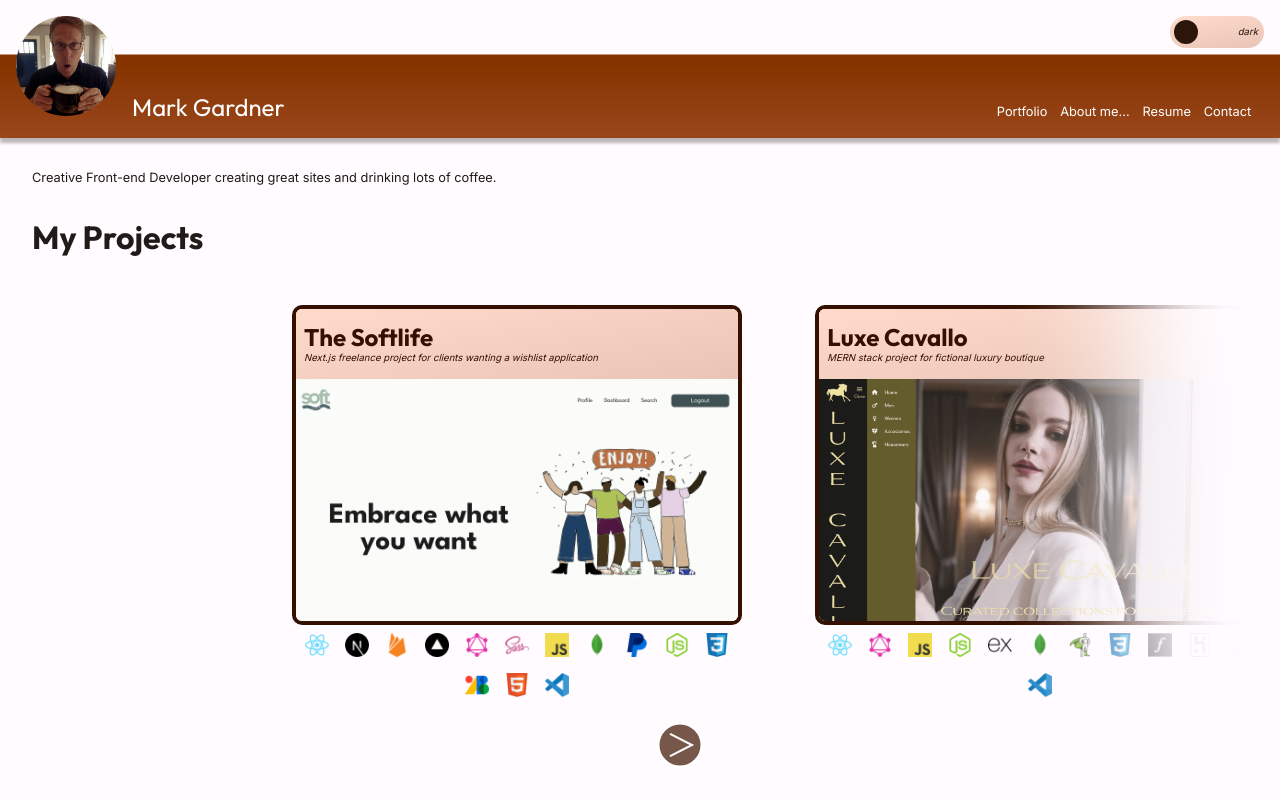
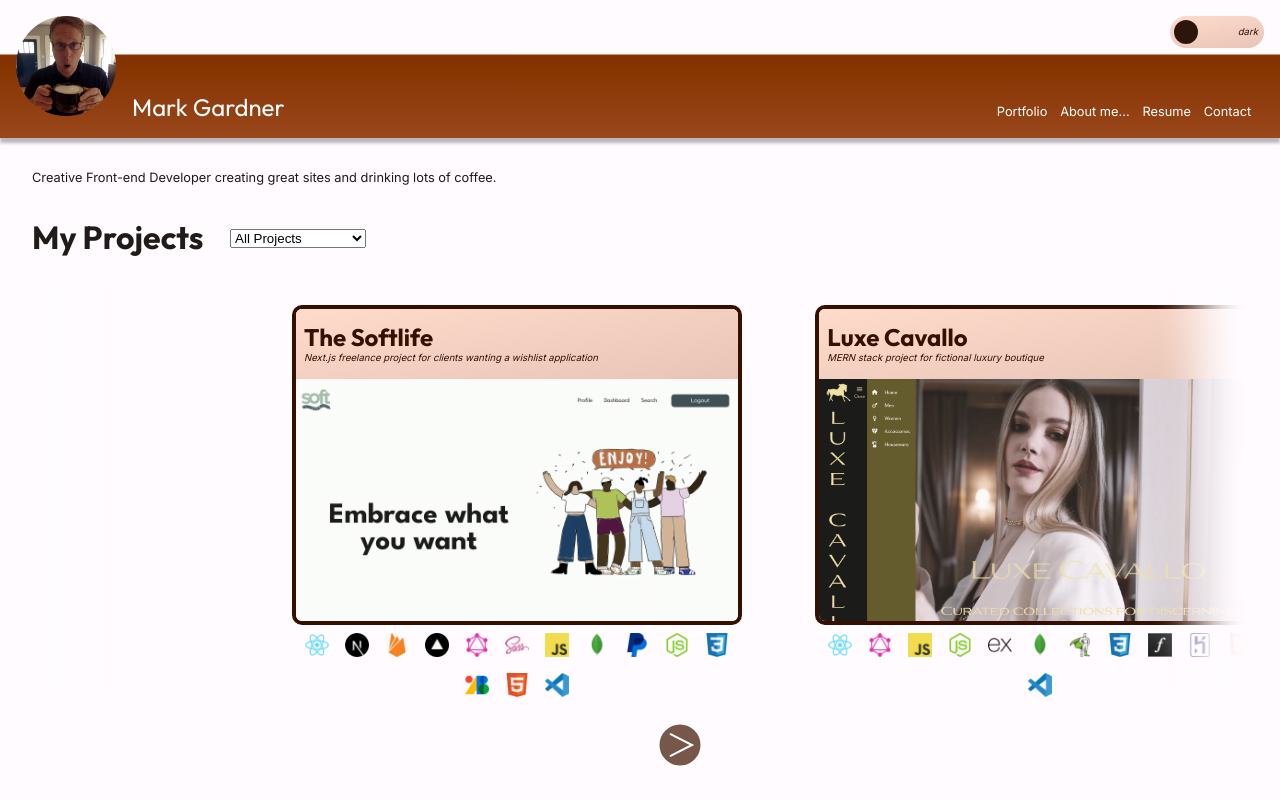
Before and after one commit to MarkGATX/DevPortfolio, a Next.js app: page / in a window 1280 px wide. Built offline with nearby package versions, Linux system fonts and the light colour scheme.

Commit message:
added filter. need to fix dark mode state

```diff
--- a/app/components/Header/Header.js
+++ b/app/components/Header/Header.js
@@ -21,6 +21,7 @@ export default function Header() {
     const lightModeTextRef = useRef();
     const darkModeTextRef = useRef();
     const themeToggleRef = useRef();
+    const [isDarkMode, setIsDarkMode] = useState()
 
 
     useLayoutEffect(() => {
@@ -42,14 +43,14 @@ export default function Header() {
 
         const prefersDarkMode = window.matchMedia('(prefers-color-scheme: dark)').matches;
         if (prefersDarkMode) {
-
+            setIsDarkMode('dark')
             const element = document.querySelector('html[data-theme]')
             element.dataset.theme = 'dark'
             toggleDiscRef.current.style.left = "66px";
             lightModeTextRef.current.style.color = 'var(--onSecondaryContainer)'
             darkModeTextRef.current.style.color = 'transparent'
         } else {
-
+           setIsDarkMode('light')
             const element = document.querySelector('html[data-theme]')
             element.dataset.theme = 'light'
             toggleDiscRef.current.style.left = "4px";
@@ -82,13 +83,13 @@ export default function Header() {
         const element = document.querySelector('html[data-theme]')
         const theme = element.dataset.theme
         if (theme === 'light') {
-
+           setIsDarkMode('dark')
             toggleDiscRef.current.style.left = "66px";
           element.dataset.theme='dark'
           lightModeTextRef.current.style.color = 'var(--onSecondaryContainer)'
           darkModeTextRef.current.style.color = 'transparent'
         } else {
-
+            setIsDarkMode('light')
           element.dataset.theme ='light'
           toggleDiscRef.current.style.left = "4px";
           lightModeTextRef.current.style.color = 'transparent'
--- a/app/components/ProjectsContainer/projectsContainer.js
+++ b/app/components/ProjectsContainer/projectsContainer.js
@@ -20,6 +20,7 @@ export default function ProjectsContainer() {
     const [showScrollButtons, setShowScrollButtons] = useState(false);
     const [upButtonEnd, setUpButtonEnd] = useState(true);
     const [downButtonEnd, setDownButtonEnd] = useState(false);
+    const [filteredProjects, setFilteredProjects] = useState(projectData)
 
 
 
@@ -123,10 +124,80 @@ export default function ProjectsContainer() {
 
     })
 
+    const handleFilterChange = (event) => {
+        const filter = event.target.value;
+        switch (filter) {
+            case 'all':
+                setFilteredProjects(projectData)
+                break;
+            case "dev":
+                setFilteredProjects(projectData.filter(project => project.type === "dev"));
+                break;
+            case "vid":
+                setFilteredProjects(projectData.filter(project => project.type === "vid"));
+                break;
+            case "react":
+                setFilteredProjects(projectData.filter(project => project.tech.includes("react")));
+                break;
+            case "next":
+                setFilteredProjects(projectData.filter(project => project.tech.includes("nextJS")));
+                break;
+            case "graphQL":
+                setFilteredProjects(projectData.filter(project => project.tech.includes("graphQL")));
+                break;
+            case "materialUI":
+                setFilteredProjects(projectData.filter(project => project.tech.includes("materialUI")));
+                break;
+            case "sass":
+                setFilteredProjects(projectData.filter(project => project.tech.includes("sass")));
+                break;
+            default:
+                setFilteredProjects(projectData)
+                break;
+        };
+    }
+
     return (
         <>
             <div className={styles.projectsTitle} ref={projectTitleRef}>
             <h1>My Projects...</h1>
+            <div className="">
+                    <select className="" aria-label="Project type options" onChange={handleFilterChange}>
+                        <option disabled>
+                            Filter Projects
+                        </option>
+                        <optgroup label="All Projects">
+                            <option value="all">
+                                All Projects
+                            </option>
+                        </optgroup>
+                        <optgroup label="Software Dev">
+                            <option value="dev">
+                                All Software Dev
+                            </option>
+                            <option value="graphQL">
+                                GraphQL
+                            </option>
+                            <option value="materialUI">
+                                MaterialUI
+                            </option>
+                            <option value="next">
+                                Next.JS
+                            </option>
+                            <option value="react">
+                                React
+                            </option>
+                            <option value="sass">
+                                SASS
+                            </option>
+                        </optgroup>
+                        <optgroup label="Video">
+                            <option value="vid">
+                                All Video
+                            </option>
+                        </optgroup>
+                    </select>
+                </div>
             </div>
             <div className={styles.projectsAndScroller}>
                 <div className={styles.projectsContainer}>
@@ -134,7 +205,7 @@ export default function ProjectsContainer() {
                     <div ref={scrollerRef} id='projectsScroller' className={styles.projectsScroller}>
                         <div className={styles.projectCardSpacer}></div>
                         <div ref={cardAnimationContainerRef} className={styles.projectsAnimateWrapper}>
-                            {projectData?.map((project, key) =>
+                            {filteredProjects?.map((project, key) =>
                                 <Suspense fallback={<ProjectCardSuspense />} key={project.displayClass}>
                                     <ProjectCard projectData={project} key={project.displayClass} />
                                 </Suspense>
--- a/app/components/ProjectsContainer/projectsContainer.module.scss
+++ b/app/components/ProjectsContainer/projectsContainer.module.scss
@@ -20,6 +20,10 @@
 
 .projectsTitle {
     margin: 2em 0 0 0;
+    display:flex;
+    flex-direction:row;
+    gap:1em;
+    align-items: center;
 }
 
 .projectsAndScroller {
--- a/app/components/ProjectsContainerDesktop/projectContainerDesktop.module.scss
+++ b/app/components/ProjectsContainerDesktop/projectContainerDesktop.module.scss
@@ -4,7 +4,7 @@
     background-image: linear-gradient(-90deg, var(--backgroundGradient));
     // background-image:linear-gradient(-90deg, transparent, var(--background));
     height: 50dvh;
-    width: 250px;
+    width: 100px;
     position: absolute;
     top: 0;
     left: 0;
@@ -14,7 +14,7 @@
 .rightFade {
     background-image: linear-gradient(90deg, var(--backgroundGradient));
     height: 50dvh;
-    width: 250px;
+    width: 100px;
     position: absolute;
     top: 0;
     right: 0;
@@ -38,6 +38,11 @@
 
 .projectsTitleDesk {
     margin: 2em 0 2em 0;
+    display:flex;
+    align-items: center;
+    & select {
+        margin:0 0 0 2em;
+    }
 }
 
 .projectsAndScroller {
--- a/app/components/ProjectsContainerDesktop/projectsContainerDesktop.js
+++ b/app/components/ProjectsContainerDesktop/projectsContainerDesktop.js
@@ -23,6 +23,7 @@ export default function ProjectsContainerDesktop() {
     const [showScrollButtons, setShowScrollButtons] = useState(false);
     const [leftButtonEnd, setLeftButtonEnd] = useState(true);
     const [rightButtonEnd, setRightButtonEnd] = useState(false);
+    const [filteredProjects, setFilteredProjects] = useState(projectData)
 
     useLayoutEffect(() => {
 
@@ -73,7 +74,7 @@ export default function ProjectsContainerDesktop() {
     const handleWheel = contextSafe((e) => {
         e.preventDefault();
         const deltaX = e.deltaY * 2.5
-        gsap.to(scrollerRef.current, { scrollLeft: `+=${deltaX}`, ease:'power1.out', duration:.9 })
+        gsap.to(scrollerRef.current, { scrollLeft: `+=${deltaX}`, ease: 'power1.out', duration: .9 })
         const scroll = scrollerRef.current
 
         if (scroll.scrollLeft === 0) {
@@ -124,10 +125,82 @@ export default function ProjectsContainerDesktop() {
         clearInterval(scrollInterval);
     })
 
+    const handleFilterChange = (event) => {
+        const filter = event.target.value;
+        switch (filter) {
+            case 'all':
+                setFilteredProjects(projectData)
+                break;
+            case "dev":
+                setFilteredProjects(projectData.filter(project => project.type === "dev"));
+                break;
+            case "vid":
+                setFilteredProjects(projectData.filter(project => project.type === "vid"));
+                break;
+            case "react":
+                setFilteredProjects(projectData.filter(project => project.tech.includes("react")));
+                break;
+            case "next":
+                setFilteredProjects(projectData.filter(project => project.tech.includes("nextJS")));
+                break;
+            case "graphQL":
+                setFilteredProjects(projectData.filter(project => project.tech.includes("graphQL")));
+                break;
+            case "materialUI":
+                setFilteredProjects(projectData.filter(project => project.tech.includes("materialUI")));
+                break;
+            case "sass":
+                setFilteredProjects(projectData.filter(project => project.tech.includes("sass")));
+                break;
+            default:
+                setFilteredProjects(projectData)
+                break;
+        };
+    }
+
     return (
         <>
             <div className={styles.projectsTitleDesk} ref={projectTitleRef}>
                 <h1>My Projects</h1>
+                <div className="">
+                    <i className=""></i>
+
+                    <select className="align-self-center filterSelect" aria-label="Project type options" onChange={handleFilterChange}>
+                        <option disabled>
+                            Filter Projects
+                        </option>
+                        <optgroup label="All Projects">
+                            <option value="all">
+                                All Projects
+                            </option>
+                        </optgroup>
+                        <optgroup label="Software Dev">
+                            <option value="dev">
+                                All Software Dev
+                            </option>
+                            <option value="graphQL">
+                                GraphQL
+                            </option>
+                            <option value="materialUI">
+                                MaterialUI
+                            </option>
+                            <option value="next">
+                                Next.JS
+                            </option>
+                            <option value="react">
+                                React
+                            </option>
+                            <option value="sass">
+                                SASS
+                            </option>
+                        </optgroup>
+                        <optgroup label="Video">
+                            <option value="vid">
+                                All Video
+                            </option>
+                        </optgroup>
+                    </select>
+                </div>
             </div>
 
             <div className={styles.projectsContainer}>
@@ -136,7 +209,7 @@ export default function ProjectsContainerDesktop() {
                     <div className={styles.projectCardSpacer}></div>
                     <div ref={cardAnimationContainerRef} className={styles.projectsAnimateWrapper}>
                         <div className={styles.projectCardSpacer}></div>
-                        {projectData?.map((project, key) =>
+                        {filteredProjects?.map((project, key) =>
                             // <Suspense fallback={<ProjectCardSuspense />} key={project.displayClass}>
                             <ProjectCardDesk projectData={project} key={project.displayClass} />
                             // </Suspense>
--- a/app/layout.js
+++ b/app/layout.js
@@ -1,3 +1,4 @@
+
 import { inter, outfit } from './ui/fonts'
 import './globals.scss'
 import Header from './components/Header/Header'
```
